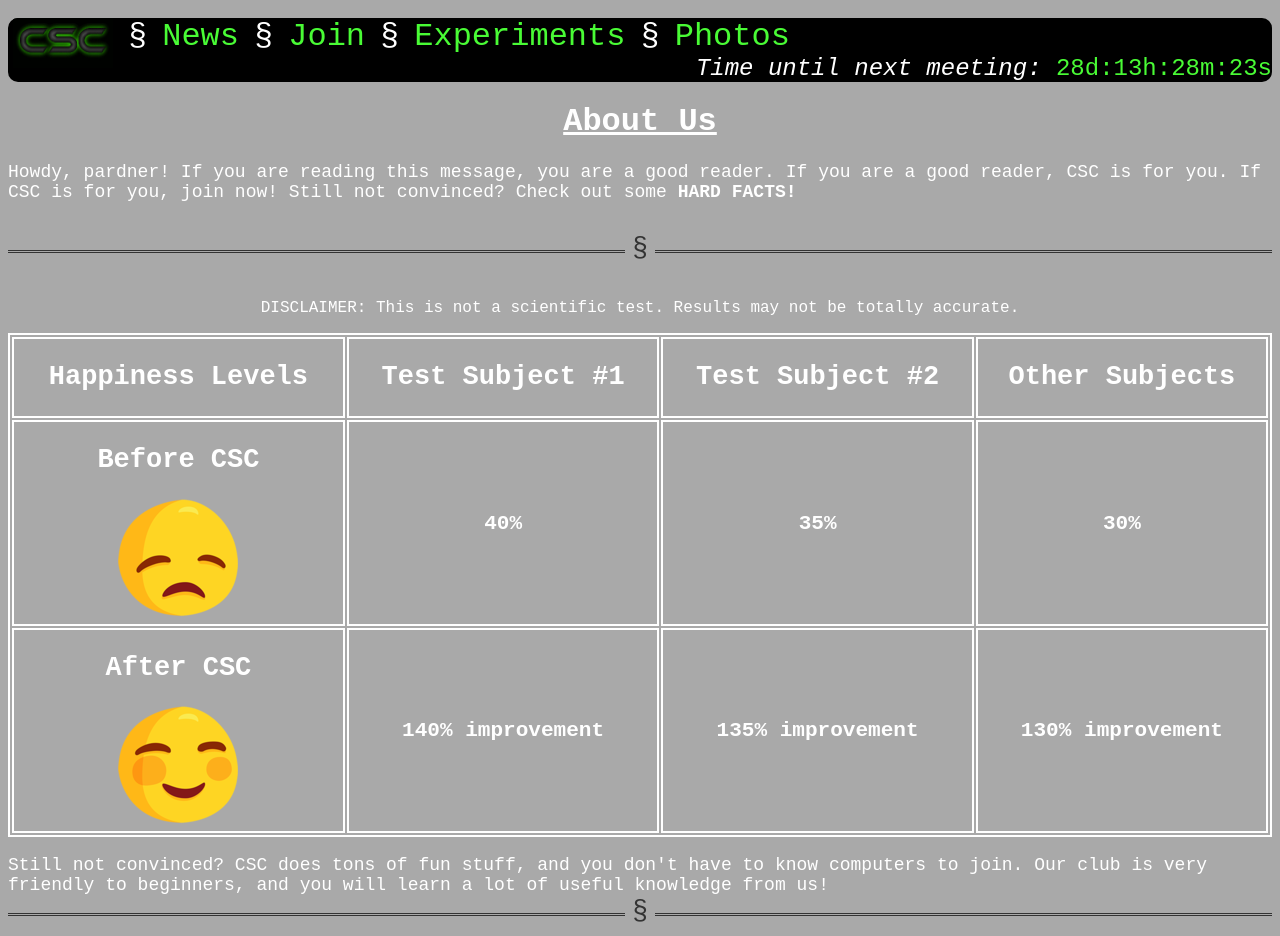
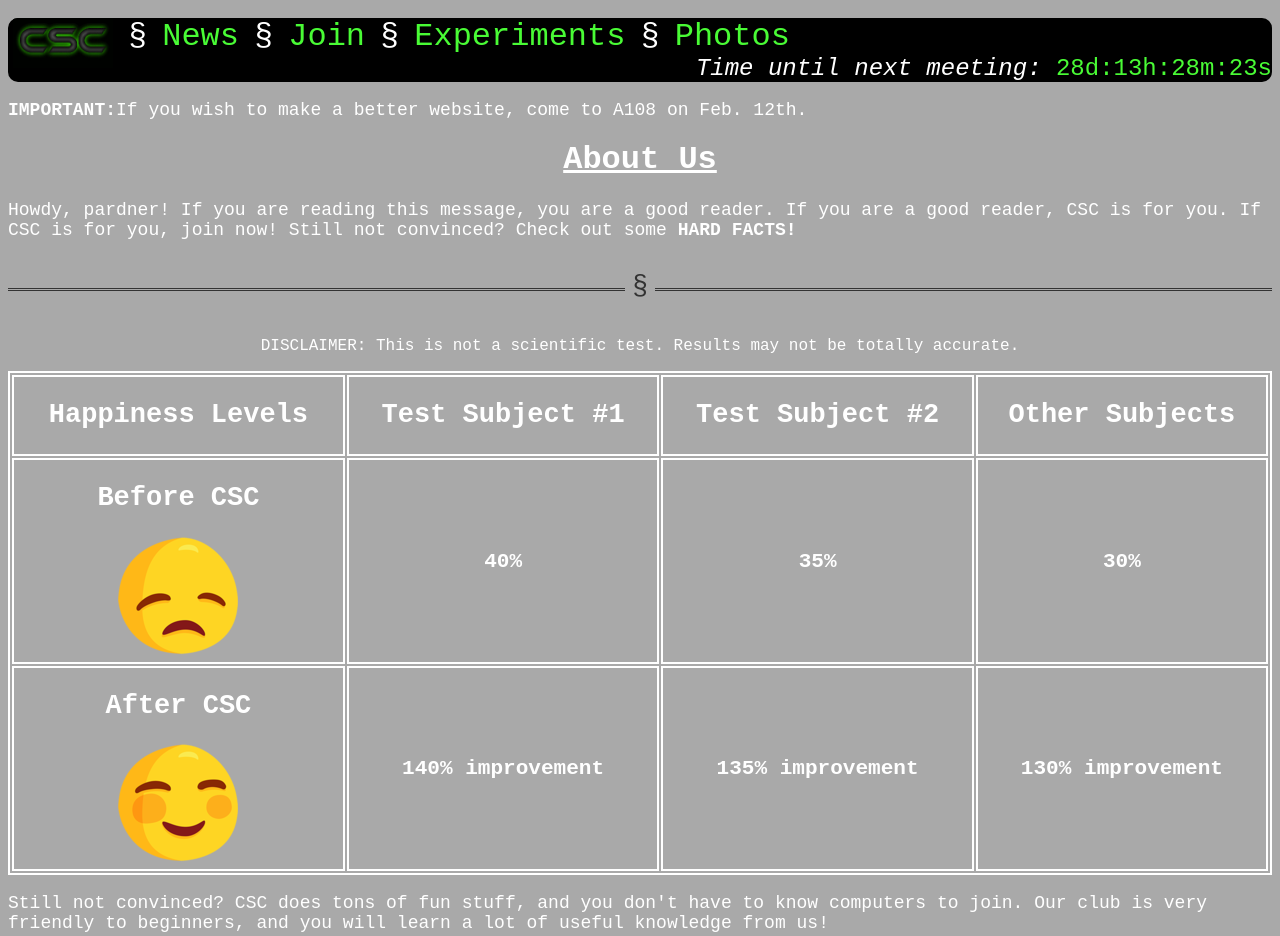
Before and after one commit to blewis14/csc, a plain HTML site: page index.html in a window 1280 px wide. Shown: the top 936 px of the page. Drawn offline with Linux system fonts and the light colour scheme.

Commit message:
Update index.html

```diff
--- a/index.html
+++ b/index.html
@@ -17,6 +17,8 @@
       <li><a href="/csc/photos/">Photos</a></li>
       <li class="last"><em>Time until next meeting: </em><span id="time_count"></span></li>
     </ul>
+
+    <p><strong>IMPORTANT:</strong>If you wish to make a better website, come to A108 on Feb. 12th.</p>
 
     <h1 id="title">About Us</h1>
     <p>Howdy, pardner! If you are reading this message, you are a good reader.
```
